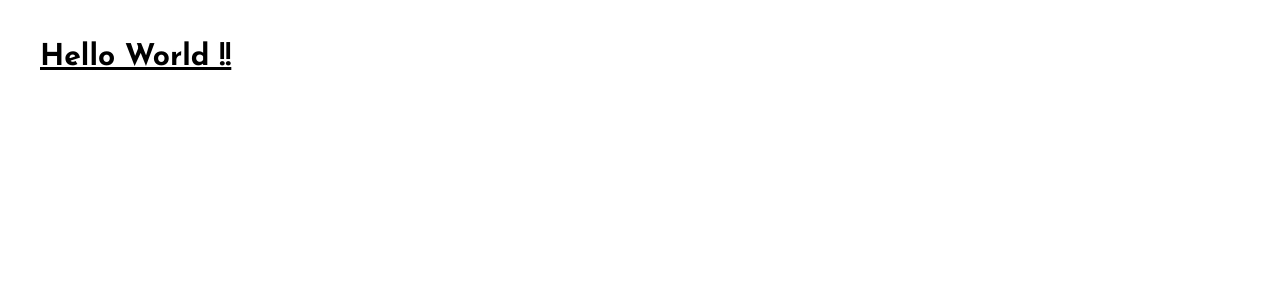
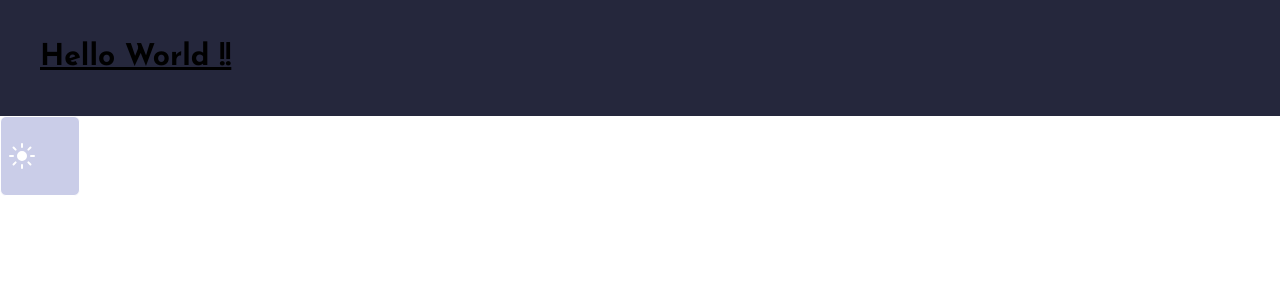
Before and after one commit to Rowada/todo-app-react, a React (Vite) app: page / in a window 1280 px wide. Shown: the top 300 px of the page. Built offline with nearby package versions, Linux system fonts and the light colour scheme.

Commit message:
feat: create toggle component

```diff
--- a/src/App.jsx
+++ b/src/App.jsx
@@ -1,12 +1,22 @@
+import React from "react";
+import useStore from "./store";
+import ThemeProvider from "./context/ThemeProvider";
+import ToggleTheme from "./components/toggleTheme/ToggleTheme";
+
 function App() {
+  const theme = useStore((state) => state.theme);
   return (
+    <ThemeProvider value={theme}>
       <>
         <div>
           <h1 className="text-3xl font-bold underline p-10 bg-background">
             Hello World !!
           </h1>
         </div>
+
+        <ToggleTheme />
       </>
+    </ThemeProvider>
   );
 }
 
--- /dev/null
+++ b/src/components/toggleTheme/ToggleTheme.jsx
@@ -0,0 +1,22 @@
+// @ts-nocheck
+
+import { ThemeContext } from "../../context/ThemeProvider";
+import { useContext } from "react";
+import sun from "../../assets/images/icon-sun.svg";
+import moon from "../../assets/images/icon-moon.svg";
+
+const ToggleTheme = () => {
+  // Correction: supprimez "export const"
+  const { toggleTheme, darkMode } = useContext(ThemeContext);
+
+  return (
+    <button
+      onClick={toggleTheme}
+      className="w-20 h-20 bg-accent rounded-md border border-white p-2"
+    >
+      <img src={darkMode ? sun : moon} alt="toggle icon" />
+    </button>
+  );
+};
+
+export default ToggleTheme; // Ajoutez l'exportation par défaut
```
Lines whose indentation alone changed are shown as unchanged.
